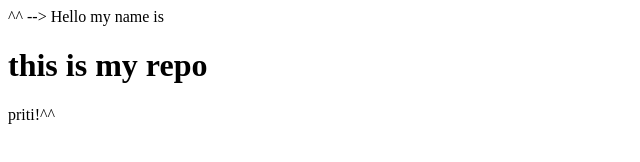
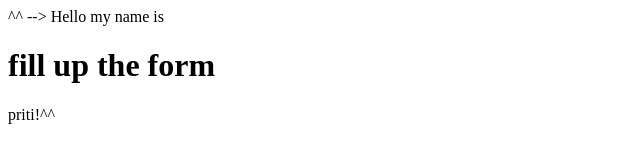
Before and after one commit to pritimaharjan/httpsRemoterepo, a plain HTML site: page index.html in a window 1280 px wide. Shown: the whole page, without its empty margins (0-640 px from the left). Drawn offline with Linux system fonts and the light colour scheme.

Commit message:
fill up the form  index.html

```diff
--- a/index.html
+++ b/index.html
@@ -4,5 +4,5 @@
 my
 name
 is
-   <h1> this is my repo</h1>
+   <h1>fill up the form</h1>
 priti!^</body^>^</html^>
```
